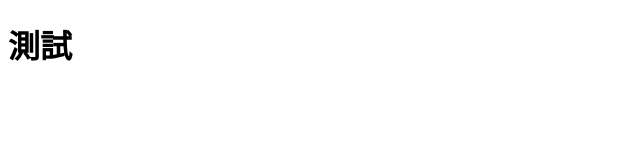
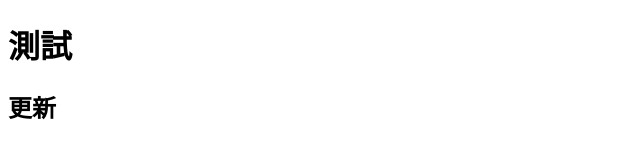
Before and after one commit to bryin/htmlcsswww, a plain HTML site: page index.html in a window 1280 px wide. Shown: the whole page, without its empty margins (0-640 px from the left). Drawn offline with Linux system fonts and the light colour scheme.

Commit message:
Update index.html

```diff
--- a/index.html
+++ b/index.html
@@ -8,5 +8,6 @@
 </head>
 <body>
     <h1>測試</h1>
+    <h2>更新</h2>
 </body>
 </html>
```
